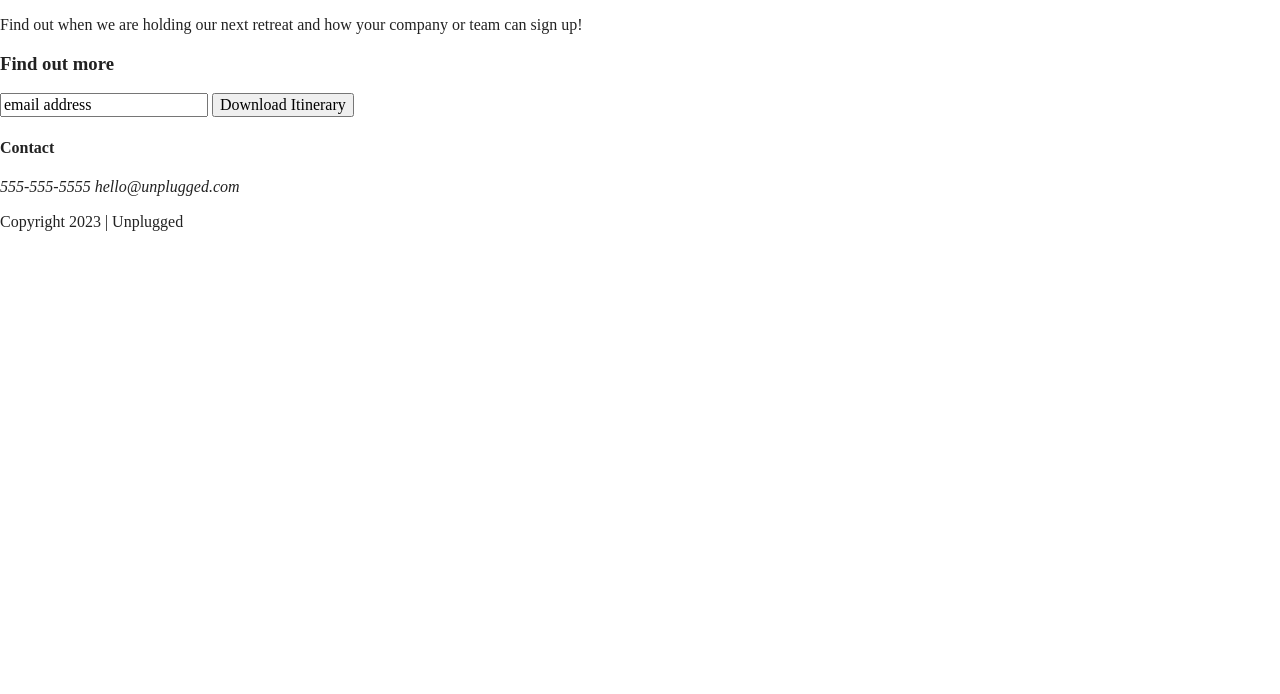
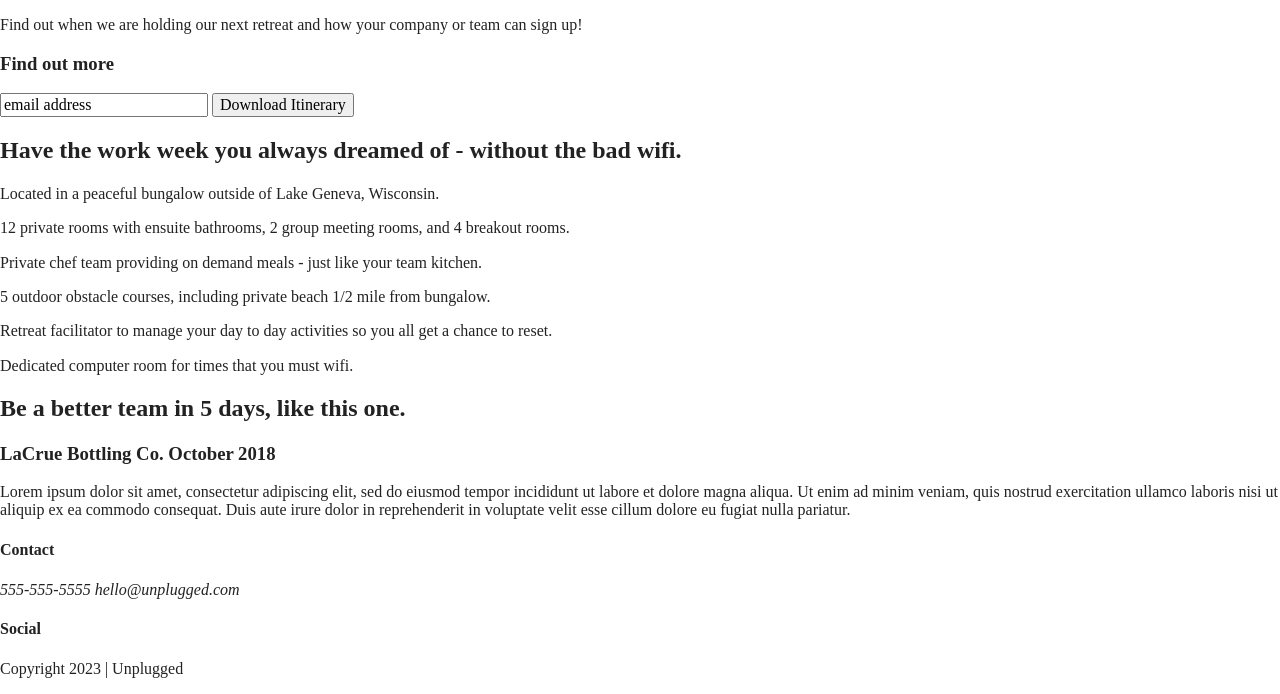
Before and after one commit to hlangrall/unplugged, a website built with Parcel: page index.html in a window 1280 px wide. Shown: the part 212-906 px from the top of the page. Before the commit the page ends 800 px from the top, so only its background shows below. Built offline with nearby package versions, Linux system fonts and the light colour scheme.

Commit message:
Added more content to homepage

```diff
--- a/index.html
+++ b/index.html
@@ -52,7 +52,9 @@
       <div class="content-wrapper">
         <div class="form-description">
           <h3>Want to join the next retreat?</h3>
-          <p>Find out when we are holding our next retreat and how your company or team can sign up!</p>
+          <p>
+            Find out when we are holding our next retreat and how your company or team can sign up!
+          </p>
         </div>
         <div class="form">
           <h3>Find out more</h3>
@@ -61,6 +63,79 @@
         </div>
       </div>
     </aside>
+
+    <section class="features">
+      <div class="content-wrapper">
+        <h2>
+          Have the work week you always dreamed of - without the bad wifi.
+        </h2>
+        <div class="features-items">
+
+          <article>
+            <p class="fontawesome-icon"></p>
+            <p class="features-item-description">
+              Located in a peaceful bungalow outside of Lake Geneva, Wisconsin.
+            </p>
+          </article>
+
+          <article>
+            <p class="fontawesome-icon"></p>
+            <p class="features-item-description">
+              12 private rooms with ensuite bathrooms, 2 group meeting rooms, and 4 breakout rooms.
+            </p>
+          </article>
+
+          <article>
+            <p class="fontawesome-icon"></p>
+            <p class="features-item-description">
+              Private chef team providing on demand meals - just like your team kitchen.
+            </p>
+          </article>
+
+          <article>
+            <p class="fontawesome-icon"></p>
+            <p class="features-item-description">
+              5 outdoor obstacle courses, including private beach 1/2 mile from bungalow.
+            </p>
+          </article>
+
+          <article>
+            <p class="fontawesome-icon"></p>
+            <p class="features-item-description">
+              Retreat facilitator to manage your day to day activities so you all get a chance to reset.
+            </p>
+          </article>
+
+          <article>
+            <p class="fontawesome-icon"></p>
+            <p class="features-item-description">
+              Dedicated computer room for times that you must wifi.
+            </p>
+          </article>
+
+        </div>
+      </div>
+    </section>
+
+    <section class="reviews">
+      <div class="content-wrapper">
+        <h2>
+          Be a better team in 5 days, like this one.
+        </h2>
+        <article>
+          <div>
+            <h3>LaCrue Bottling Co. October 2018</h3>
+            <p>
+              Lorem ipsum dolor sit amet, consectetur adipiscing elit, sed do eiusmod tempor incididunt ut labore et
+              dolore magna aliqua. Ut enim ad minim veniam, quis nostrud exercitation ullamco laboris nisi ut aliquip ex
+              ea commodo consequat. Duis aute irure dolor in reprehenderit in voluptate velit esse cillum dolore eu
+              fugiat
+              nulla pariatur.
+            </p>
+          </div>
+        </article>
+      </div>
+    </section>
 
   </main><!-- main wrapper-->
 
@@ -77,10 +152,13 @@
           </address>
         </div>
         <div class="social">
-          <p><a href="https://www.facebook.com/yoursite" target="_blank"></a></p>
-          <p><a href="https://www.twitter.com" target="_blank"></a></p>
-          <p><a href="https://www.instagram.com" target="_blank"></a></p>
-          <!-- other social media links here -->
+          <h4>Social</h4>
+          <div class="social-icons">
+            <p><a href="https://www.facebook.com/yoursite" target="_blank"></a></p>
+            <p><a href="https://www.twitter.com" target="_blank"></a></p>
+            <p><a href="https://www.instagram.com" target="_blank"></a></p>
+            <!-- other social media links here -->
+          </div>
         </div>
       </div> <!-- footer content ends -->
       <div class="copyright">
```
